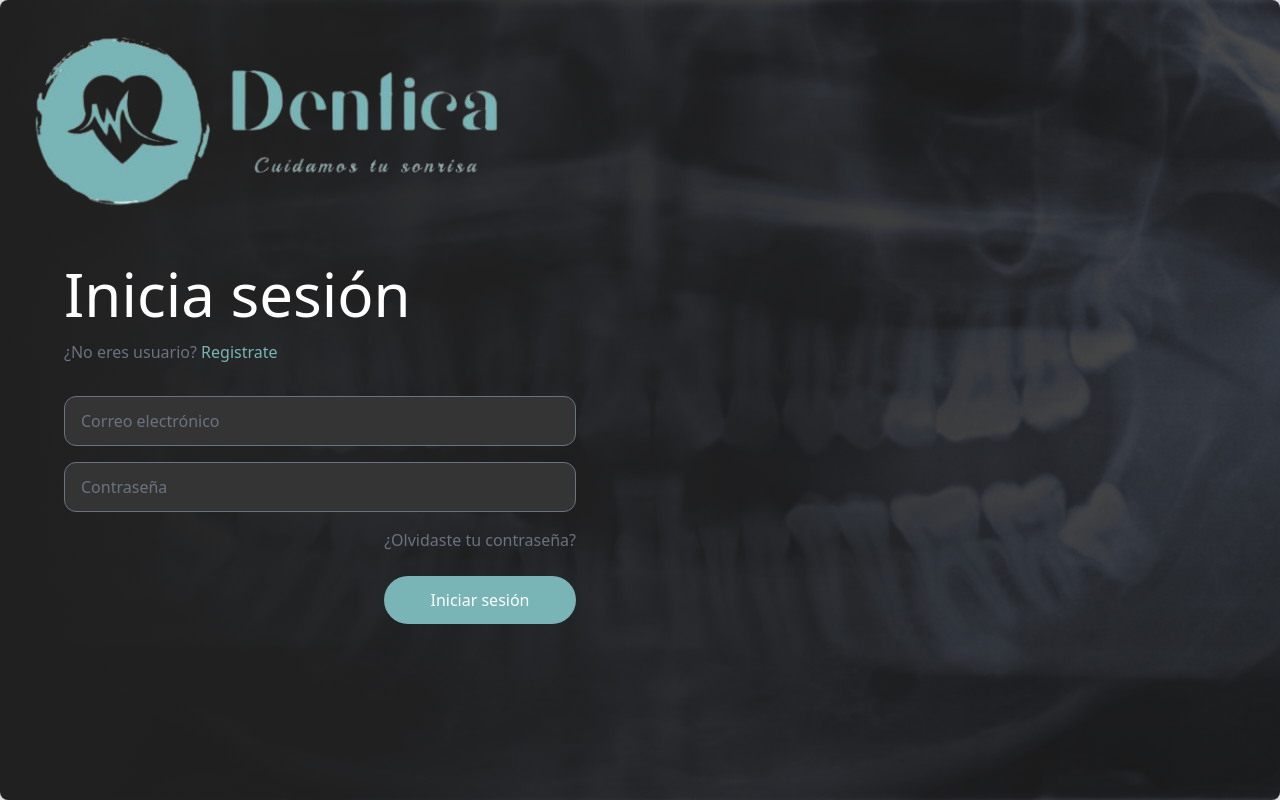
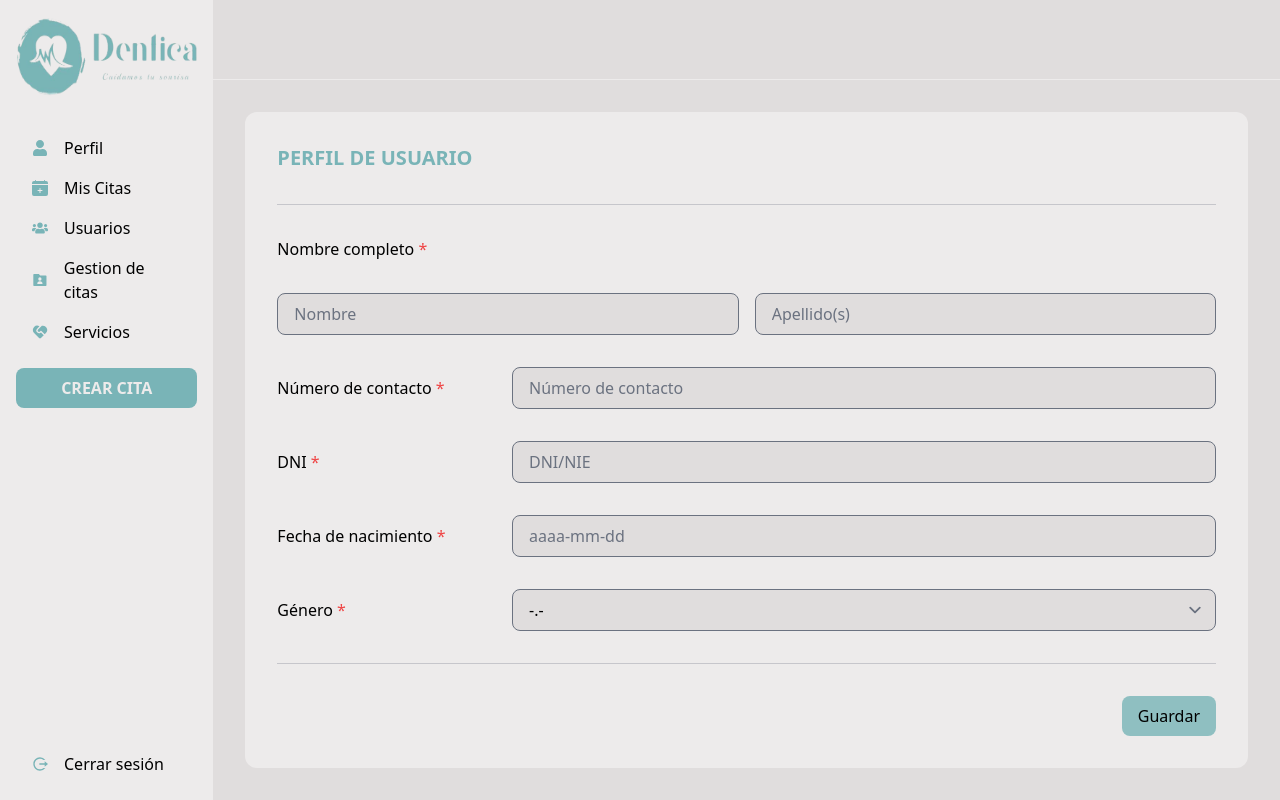
Before and after one commit to Orianig/dentalClinic, a React (Vite) app: page / in a window 1280 px wide. Built offline with nearby package versions, Linux system fonts and the light colour scheme.

Commit message:
chore: add docs folder to github pages

```diff
--- a/src/routers/app.router.jsx
+++ b/src/routers/app.router.jsx
@@ -20,9 +20,9 @@
     la lógica de enrutado este en un solo lugar */
     <BrowserRouter>
       <Routes>
-        <Route path="/" element={<Login />} />
+        <Route path="/login" element={<Login />} />
         <Route path="/register" element={<Register />} />
-        <Route path="/layout" element={<LayoutAdmin />}>
+        <Route path="/" element={<LayoutAdmin />}>
           <Route index element={<Profile />} />
           <Route path="appointments" element={<Appointments />} />
           <Route path="newAppointment" element={<NewAppointment />} />
```
Also changed, not shown: 7 other files (tests, documents, lock files or other folders).
